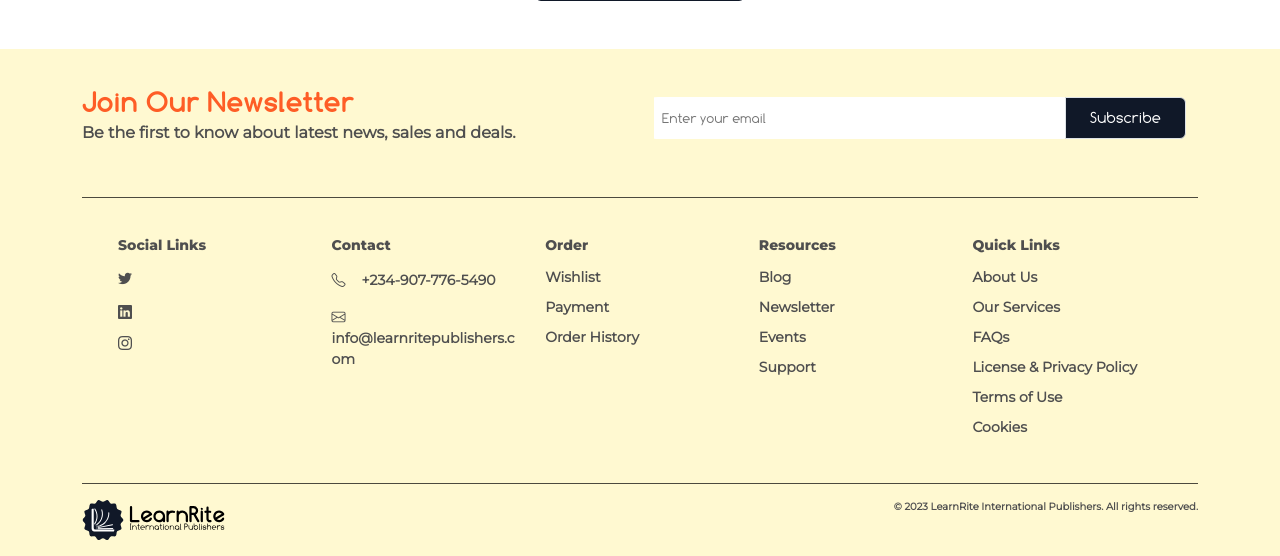
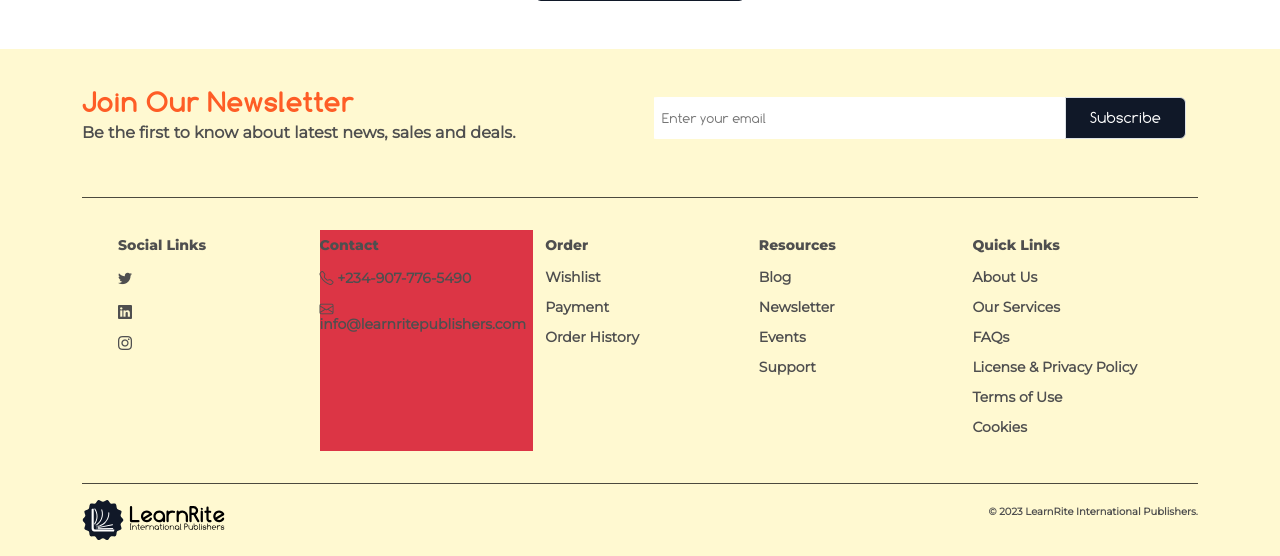
Before and after one commit to arioritsebafortosanyemi-blip/LearnRite_Site, a Django app: page / in a window 1280 px wide. Shown: the part 4579-5135 px from the top of the page. Run offline with Django 4.2, Linux system fonts and the light colour scheme; data comes from the database, SQL or seed files in the repository; parts of the project's set-up code (start-up, migrations or seed data) failed here and were passed over; some libraries are stand-ins or nearby versions.

Commit message:
Official Site For LearnRite International Publishers

```diff
--- a/static/css/custom.css
+++ b/static/css/custom.css
@@ -389,7 +389,7 @@
 
 .footer-rights{
   font-family: montserratregular;
-  font-size: 10px;
+  font-size: 9px;
   font-weight: 600;
   color: #4F4F4F;
   text-decoration: none;
@@ -466,6 +466,14 @@
      .detail-border {
       overflow: visible;
      }
+
+     .footer-rights{
+          font-family: montserratregular;
+          font-size: 10px;
+          font-weight: 600;
+          color: #4F4F4F;
+          text-decoration: none;
+        }
  }
 
  .detail-img{
--- a/store/templates/store/index.html
+++ b/store/templates/store/index.html
@@ -557,10 +557,10 @@
                             <p class="lh-1"><a href="https://instagram.com/learnritepublishers?igshid=Y2IzZGU1MTFhOQ=="><i class="bi bi-instagram me-3"></i></a></p>
                         </div>
 
-                        <div class="col text-wrap footer-text">
+                        <div class="col footer-text bg-danger px-0">
                             <h6 class="mt-2 mb-3">Contact</h6>
-                            <p><i class="bi bi-telephone me-3"></i>+234-907-776-5490</p>
-                            <p><a href="mailto: info@learnritepublishers.com" class="text-break"><i class="bi bi-envelope me-3"></i>info@learnritepublishers.com</a></p>
+                            <p class="lh-1"><i class="bi bi-telephone"></i> +234-907-776-5490</p>
+                            <p class="lh-1 text-break"><i class="bi bi-envelope"></i><a href="mailto: info@learnritepublishers.com"> info@learnritepublishers.com</a></p>
                         </div>
 
                         <div class="col lh-1 footer-text">
@@ -589,12 +589,12 @@
                         </div>
                     </div>
                   <hr class="footer-hr">
-                  <div class="container d-flex justify-content-end px-lg-0">
-                    <div class="col">
+                  <div class="container d-flex justify-content-between px-lg-0">
+                    <div class="col-md-6 col-4">
                         <img class="img-fluid" src="{% static 'store/footer_logo.svg' %}" alt="">
                     </div>
-                    <div class="col text-md-end m-0 px-0 border-3 footer-rights">
-                        <p>© 2023 LearnRite International Publishers. All rights reserved.</p>
+                    <div class="col-md-6 col-8 d-flex justify-content-end align-items-center text-md-end m-0 px-0 border-3 footer-rights">
+                        <p class="ms-auto">© 2023 LearnRite International Publishers.</p>
                     </div>
                   </div>
                 </div>
```
Also changed, not shown: templates/base.html (+4 -4 lines), templates/base1.html (+4 -4 lines).
